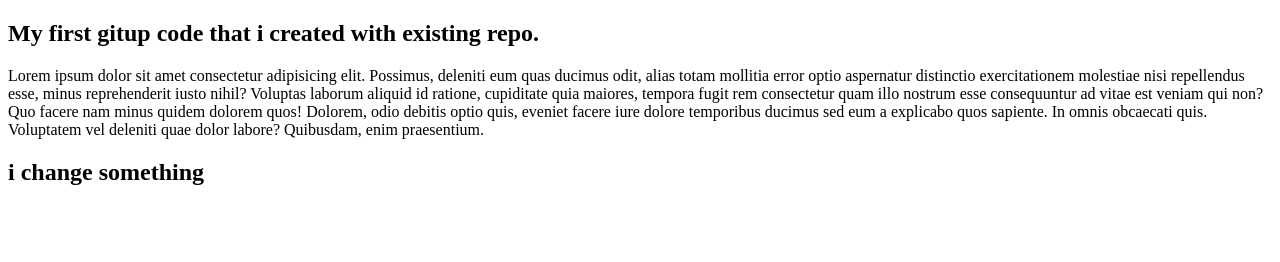
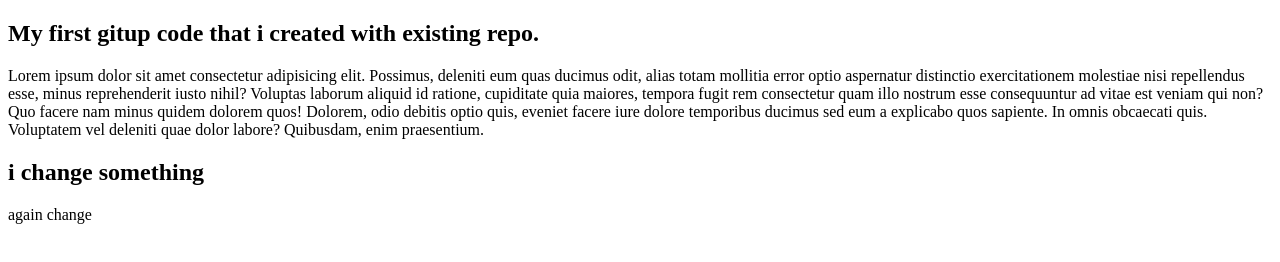
Before and after one commit to Areeb-webdev/practice_site, a plain HTML site: page index.html in a window 1280 px wide. Drawn offline with Linux system fonts and the light colour scheme.

Commit message:
<p> added

```diff
--- a/index.html
+++ b/index.html
@@ -11,5 +11,6 @@
     Voluptas laborum aliquid id ratione, cupiditate quia maiores, tempora fugit rem consectetur quam illo nostrum esse consequuntur ad vitae est veniam qui non? Quo facere nam minus quidem dolorem quos!
     Dolorem, odio debitis optio quis, eveniet facere iure dolore temporibus ducimus sed eum a explicabo quos sapiente. In omnis obcaecati quis. Voluptatem vel deleniti quae dolor labore? Quibusdam, enim praesentium.</p>
     <h2>i change something</h2>
+    <p>again change</p>
 </body>
 </html>
```
